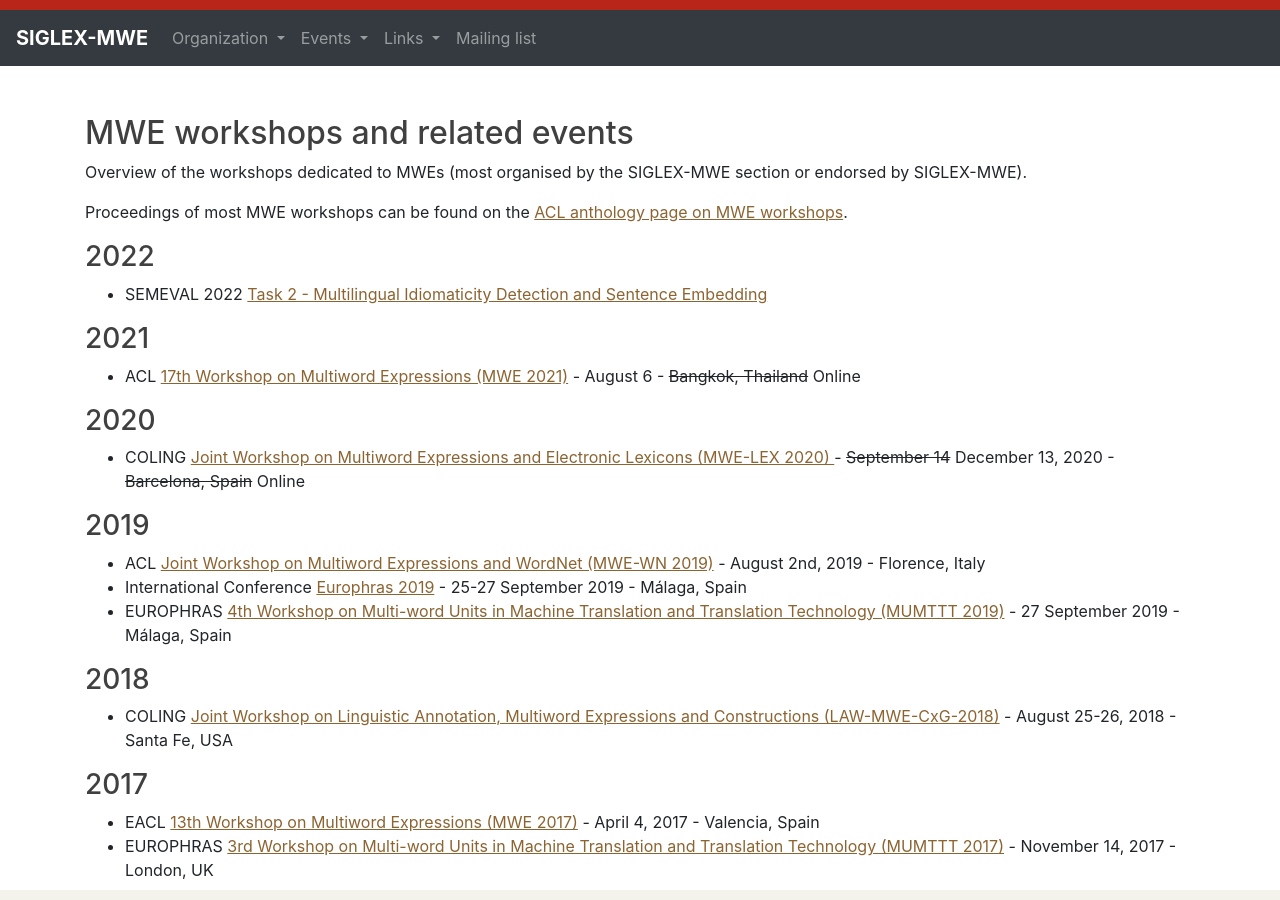
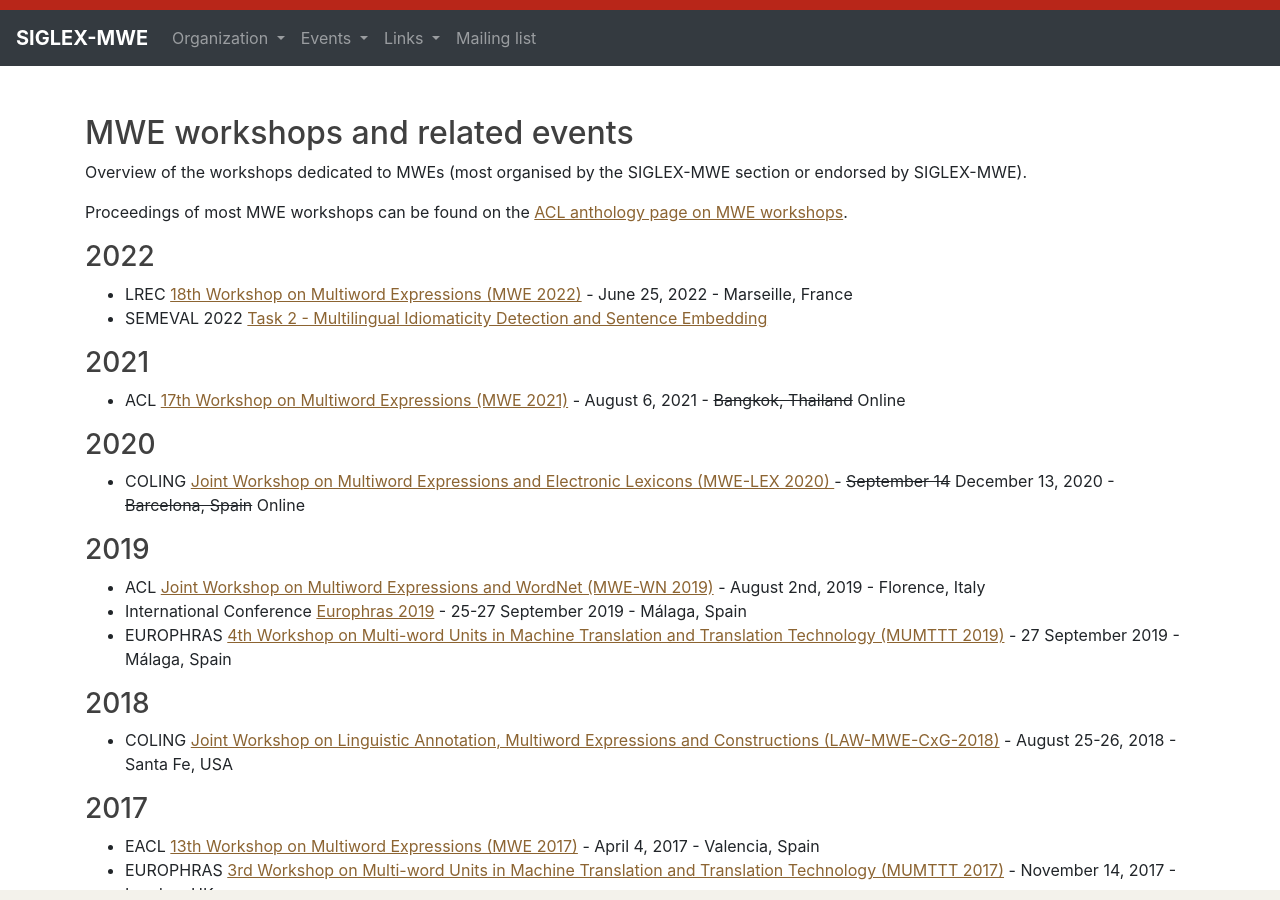
Before and after one commit to multiword/multiword.github.io, a Jekyll site: the page built from events/previousevents.md, in a window 1280 px wide and 900 px high. Built offline with Jekyll 4.4.1, drawn with Linux system fonts in a browser that asks for light colours.

Commit message:
Add anti-harassment policy and update main list of events

```diff
--- a/events/previousevents.md
+++ b/events/previousevents.md
@@ -11,11 +11,12 @@
 
 ### 2022
 
+* LREC [18th Workshop on Multiword Expressions (MWE 2022)](../mwe2022) - June 25, 2022 - Marseille, France
 * SEMEVAL 2022 [Task 2 - Multilingual Idiomaticity Detection and Sentence Embedding](https://sites.google.com/view/semeval2022task2-idiomaticity)
 
 ### 2021
 
-* ACL [17th Workshop on Multiword Expressions (MWE 2021)](../mwe2021) - August 6 - <del>Bangkok, Thailand</del> Online
+* ACL [17th Workshop on Multiword Expressions (MWE 2021)](../mwe2021) - August 6, 2021 - <del>Bangkok, Thailand</del> Online
 
 ### 2020
 
```
Also changed, not shown: mwe2022/index.md (+6 -0 lines).
